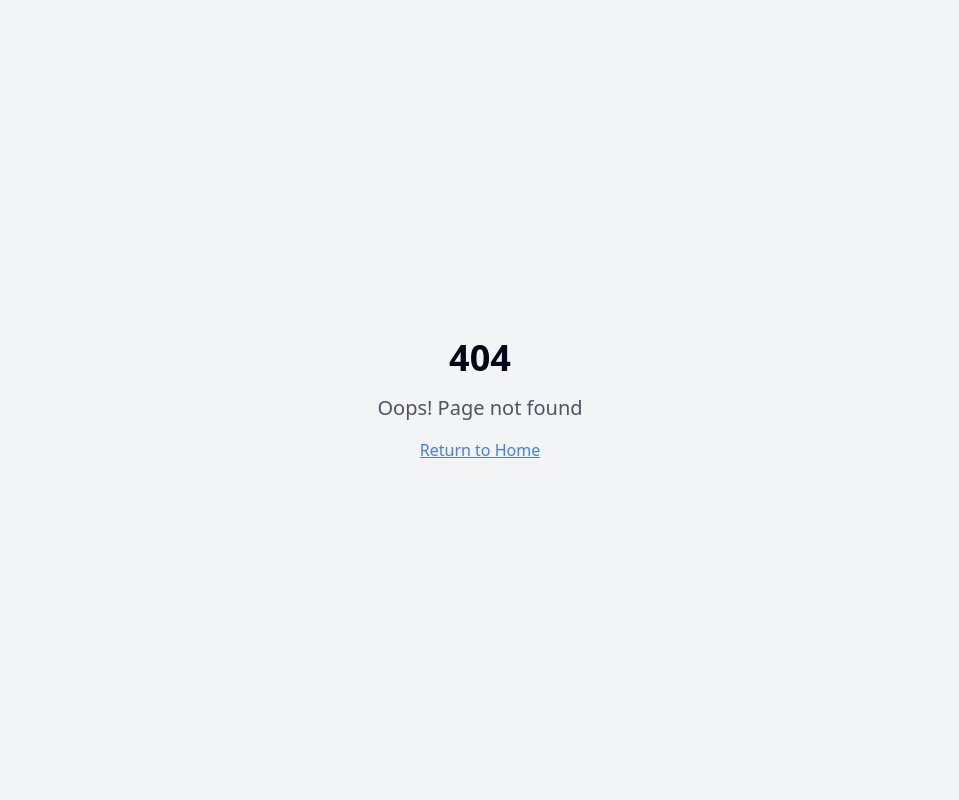
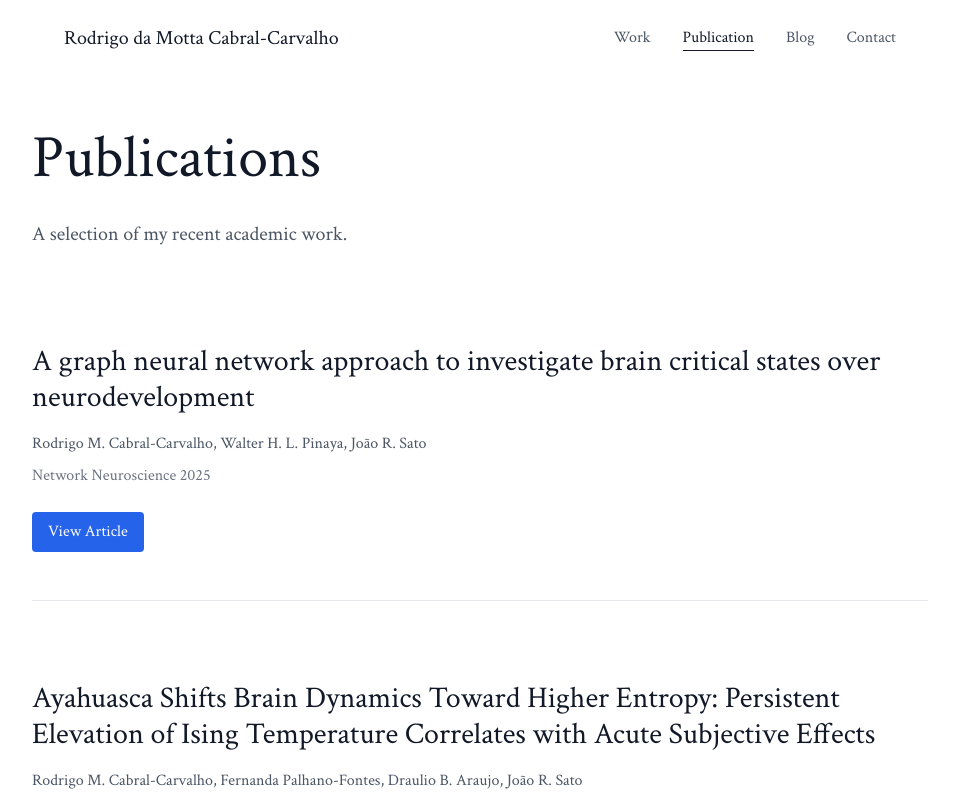
Before and after one commit to Rodrigo-Motta/myweb, a React (Vite) app: page /publication in a window 1280 px wide. Before the commit this address had no page. Shown: the top 800 px of the page, without its empty margins (160-1119 px from the left). Built offline with nearby package versions, Linux system fonts and the light colour scheme.

Commit message:
Add Publication page and navigation

```diff
--- a/src/App.tsx
+++ b/src/App.tsx
@@ -8,6 +8,7 @@ import Index from "./pages/Index";
 import Work from "./pages/Work";
 import Blog from "./pages/Blog";
 import BlogPost from "./pages/BlogPost";
+import Publication from "./pages/Publication";
 import Contact from "./pages/Contact";
 import NotFound from "./pages/NotFound";
 
@@ -22,6 +23,7 @@ const App = () => (
         <Routes>
           <Route path="/" element={<Index />} />
           <Route path="/work" element={<Work />} />
+          <Route path="/publication" element={<Publication />} />
           <Route path="/blog" element={<Blog />} />
           <Route path="/blog/:id" element={<BlogPost />} />
           <Route path="/contact" element={<Contact />} />
--- a/src/components/Navigation.tsx
+++ b/src/components/Navigation.tsx
@@ -6,6 +6,7 @@ const Navigation = () => {
 
   const navItems = [
     { name: 'Work', path: '/work' },
+    { name: 'Publication', path: '/publication' },
     { name: 'Blog', path: '/blog' },
     { name: 'Contact', path: '/contact' },
   ];
--- /dev/null
+++ b/src/pages/Publication.tsx
@@ -0,0 +1,72 @@
+import Navigation from '../components/Navigation';
+
+const Publication = () => {
+  const items = [
+    {
+      id: 1,
+      title:
+        'A graph neural network approach to investigate brain critical states over neurodevelopment',
+      authors:
+        'Rodrigo M. Cabral-Carvalho, Walter H. L. Pinaya, João R. Sato',
+      journal: 'Network Neuroscience 2025',
+      doi: 'https://doi.org/10.1162/netn_a_00451',
+    },
+    {
+      id: 2,
+      title:
+        'Ayahuasca Shifts Brain Dynamics Toward Higher Entropy: Persistent Elevation of Ising Temperature Correlates with Acute Subjective Effects',
+      authors:
+        'Rodrigo M. Cabral-Carvalho, Fernanda Palhano-Fontes, Draulio B. Araujo, João R. Sato',
+      journal: 'bioRxiv 2025.04.25.650509',
+      doi: 'https://doi.org/10.1101/2025.04.25.650509',
+    },
+    {
+      id: 3,
+      title:
+        'Self-report measures of subjective time: An overview of existing measures and their semantic similarities',
+      authors:
+        'Bonifácio, T. A. S., Cabral-Carvalho, R., & Cravo, A.',
+      journal: '2024, December 5',
+      doi: 'https://doi.org/10.31234/osf.io/sjwm2',
+    },
+  ];
+
+  return (
+    <div className="min-h-screen bg-white font-serif">
+      <Navigation />
+
+      <main className="pt-32 pb-24 px-8">
+        <div className="max-w-4xl mx-auto">
+          <h1 className="font-serif text-5xl md:text-6xl text-gray-900 mb-8">
+            Publications
+          </h1>
+          <p className="font-serif text-xl text-gray-600 mb-24 max-w-2xl">
+            A selection of my recent academic work.
+          </p>
+
+          <div className="space-y-20">
+            {items.map((item) => (
+              <div key={item.id} className="border-b border-gray-200 pb-12 last:border-b-0">
+                <h2 className="font-serif text-3xl text-gray-900 mb-4">
+                  {item.title}
+                </h2>
+                <p className="font-serif text-gray-600 mb-2">{item.authors}</p>
+                <p className="font-serif text-gray-500 mb-6">{item.journal}</p>
+                <a
+                  href={item.doi}
+                  target="_blank"
+                  rel="noopener noreferrer"
+                  className="inline-block bg-blue-600 text-white py-2 px-4 rounded hover:bg-blue-700 transition-colors"
+                >
+                  View Article
+                </a>
+              </div>
+            ))}
+          </div>
+        </div>
+      </main>
+    </div>
+  );
+};
+
+export default Publication;
```
